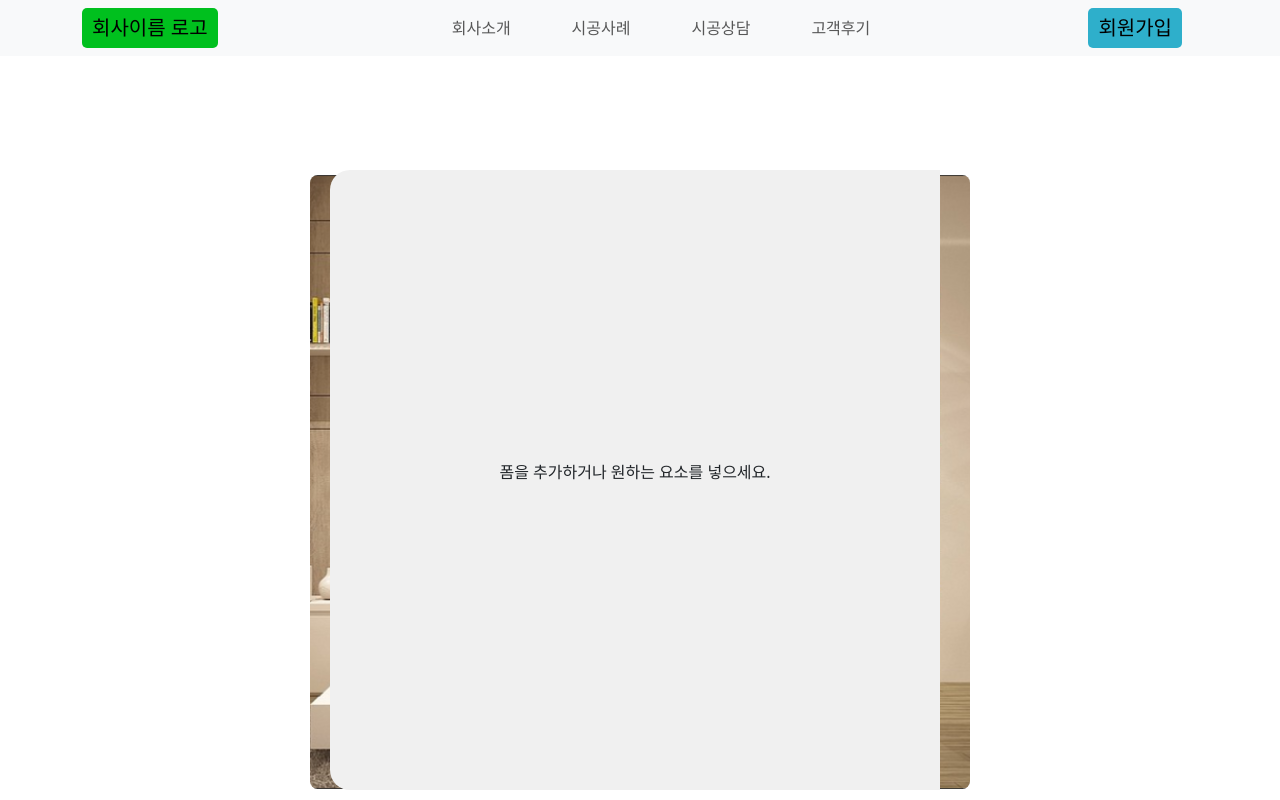
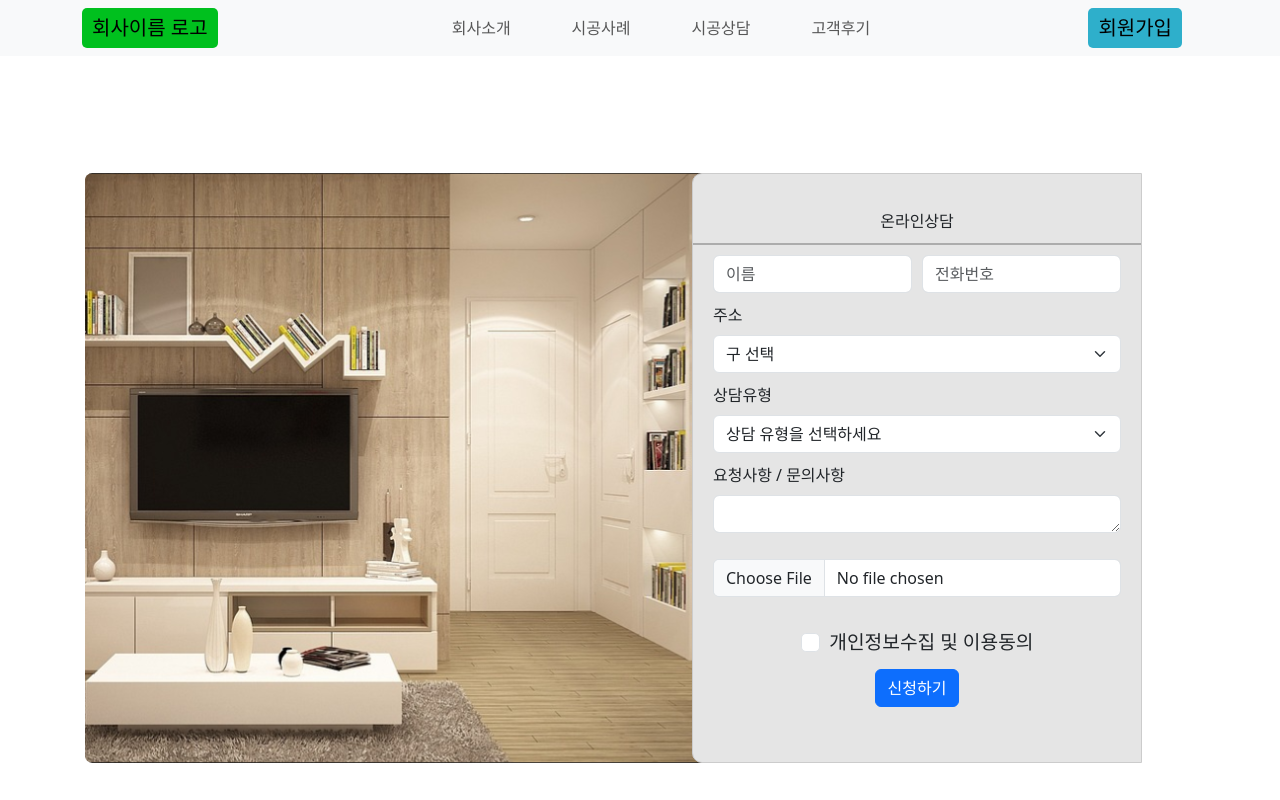
Before and after one commit to gusrl45612/project1, a React (Create React App) app: page / in a window 1280 px wide. Built offline with nearby package versions, Linux system fonts and the light colour scheme.

Commit message:
modified:   src/App.tsx

```diff
--- a/src/App.tsx
+++ b/src/App.tsx
@@ -1,38 +1,10 @@
 import React, { useState, useEffect } from 'react';
-import { Navbar, Nav, Container } from 'react-bootstrap';
+import { Navbar, Nav, Container, Row, Col, Form, Button } from 'react-bootstrap';
 import './App.css'; // CSS 파일 임포트
 import MaskGroupSvg from './Mask group.svg'; // 이미지 경로 import
 
-
 const CenteredNavbar = () => {
   const [windowWidth, setWindowWidth] = useState(window.innerWidth);
-
-  // 사진의 위치 및 크기 설정
-  const photoStyle = {
-    marginTop: '119px', // 네비게이션 바와 사진 사이의 간격
-    marginLeft: '310px', // 사진 왼쪽 여백
-    width: '660px', // 사진의 너비
-    height: 'auto', // 높이 자동 조정
-    maxWidth: '100%', // 최대 너비 설정
-    display: 'block', // 블록 요소로 설정하여 왼쪽 정렬
-  };
-
-  // 사각형(폼) 스타일
-  const formStyle = {
-    width: '610px', // 사각형 너비
-    height: '620px', // 사각형 높이
-    backgroundColor: '#f0f0f0', // 배경색
-    borderTopLeftRadius: '20px', // 왼쪽 상단 모서리 둥글게
-    borderBottomLeftRadius: '20px', // 왼쪽 하단 모서리 둥글게
-    display: 'flex',
-    flexDirection: 'column',
-    alignItems: 'center',
-    justifyContent: 'center',
-    padding: '20px', // 내부 여백
-    position: 'absolute', // 절대 위치 설정
-    top: '170px', // 네비게이션 바와 사진 사이의 간격
-    right: '340px', // 오른쪽 위치 조정
-  };
 
   // 화면 크기 변경 시 사진 너비 조정
   const handleResize = () => {
@@ -48,7 +20,7 @@ const CenteredNavbar = () => {
   }, []);
 
   return (
-    <div style={{ position: 'relative' }}>
+    <div>
       <Navbar bg="light" expand="lg">
         <Container>
           <Navbar.Brand href="#">회사이름 로고</Navbar.Brand>
@@ -67,17 +39,89 @@ const CenteredNavbar = () => {
         </Container>
       </Navbar>
 
-      {/* 사각형(폼) */}
-      <div style={formStyle}>
-        <p>폼을 추가하거나 원하는 요소를 넣으세요.</p>
-      </div>
+      <Container>
+        <Row className="justify-content-center" style={{ marginTop: '117px' }}>
+          <Col md={6}>
+            <img
+              src={MaskGroupSvg} // 이미지 경로 변수 사용
+              alt="사진 설명" // 사진 대체 텍스트
+              style={{
+                width: '640px',
+                height: '590px',
+              }} // 사진 스타일 적용
+            />
+          </Col>
+          <Col md={6}>
+            <div style={{
+              width: '450px',
+              height: '590px',
+              backgroundColor: '#E5E5E5',
+              display: 'flex',
+              flexDirection: 'column',
+              alignItems: 'center',
+              justifyContent: 'center',
+              padding: '20px', // 내부 여백 추가
+              marginLeft: '40px', // 왼쪽으로 조금 더 이동
+              border: '1px solid #ccc', // 약하게 실선 테두리 추가
+              borderTopLeftRadius: '10px', // 왼쪽 위 둥근 모서리 설정
+              borderBottomLeftRadius: '10px', // 왼쪽 아래 둥근 모서리 설정
+            }}>
 
-      {/* 사진 */}
-      <img
-        src={MaskGroupSvg} // 이미지 경로 변수 사용
-        alt="사진 설명" // 사진 대체 텍스트
-        style={photoStyle} // 사진 스타일 적용
-      />
+              <div style={{  textAlign: 'left' }}>
+                온라인상담
+              </div>
+              <hr style={{ width: '110%', margin: '10px 0', borderTop: '2px solid #000' }} /> {/* 검은색 선 추가 */}
+              <Form style={{ zIndex: '1', display: 'flex', flexDirection: 'column', gap: '10px', marginBottom: '20px' }}>
+                <div  style={{ display: 'flex', gap: '10px' }}>
+                  <Form.Control type="text" placeholder="이름" />
+                  <Form.Control type="tel" placeholder="전화번호" />
+                </div>
+                <Form.Group controlId="formGridAddress">
+                  <Form.Label>주소</Form.Label>
+                  <Form.Text className="text-muted">
+                    <Form.Select aria-label="Default select example">
+                      <option>구 선택</option>
+                      <option value="1">One</option>
+                      <option value="2">Two</option>
+                      <option value="3">Three</option>
+                    </Form.Select>
+                  </Form.Text>
+                </Form.Group>
+
+                <Form.Group controlId="formBasicPassword">
+                  <Form.Label>상담유형</Form.Label>
+                  <Form.Select aria-label="Default select example">
+                    <option>상담 유형을 선택하세요</option>
+                    <option value="1">One</option>
+                    <option value="2">Two</option>
+                    <option value="3">Three</option>
+                  </Form.Select>
+                </Form.Group>
+                <Form.Group className="mb-3" controlId="exampleForm.ControlTextarea1">
+                  <Form.Label>요청사항 / 문의사항</Form.Label>
+                  <Form.Control as="textarea" rows={1} />
+                </Form.Group>
+                <Form.Group controlId="formFile" className="mb-3">
+                  <Form.Control type="file" />
+                </Form.Group>
+                <Form.Group className=" d-flex justify-content-center" controlId="formBasicCheckbox">
+                  <Form.Check
+                    type="checkbox"
+                    label="개인정보수집 및 이용동의"
+                    style={{ fontSize: '1.2em', marginTop: '5px' }} // 크기와 상단 마진 조정
+                  />
+
+                </Form.Group>
+                <div className="text-center"> {/* 중앙 정렬 */}
+                  <Button variant="primary" type="submit">
+                    신청하기
+                  </Button>
+                </div>
+              </Form>
+            </div>
+          </Col>
+        </Row>
+      </Container>
     </div>
   );
 }
```
